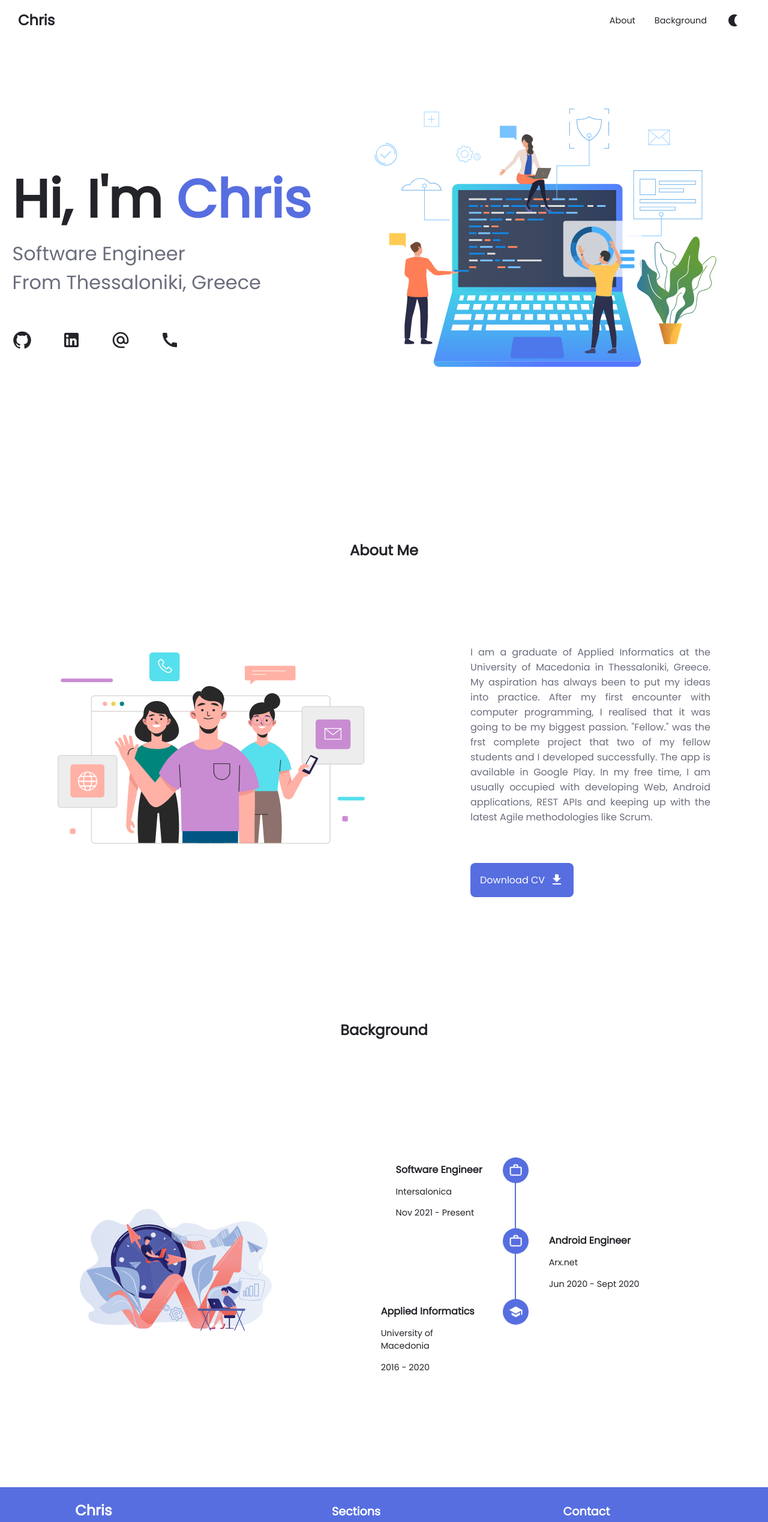
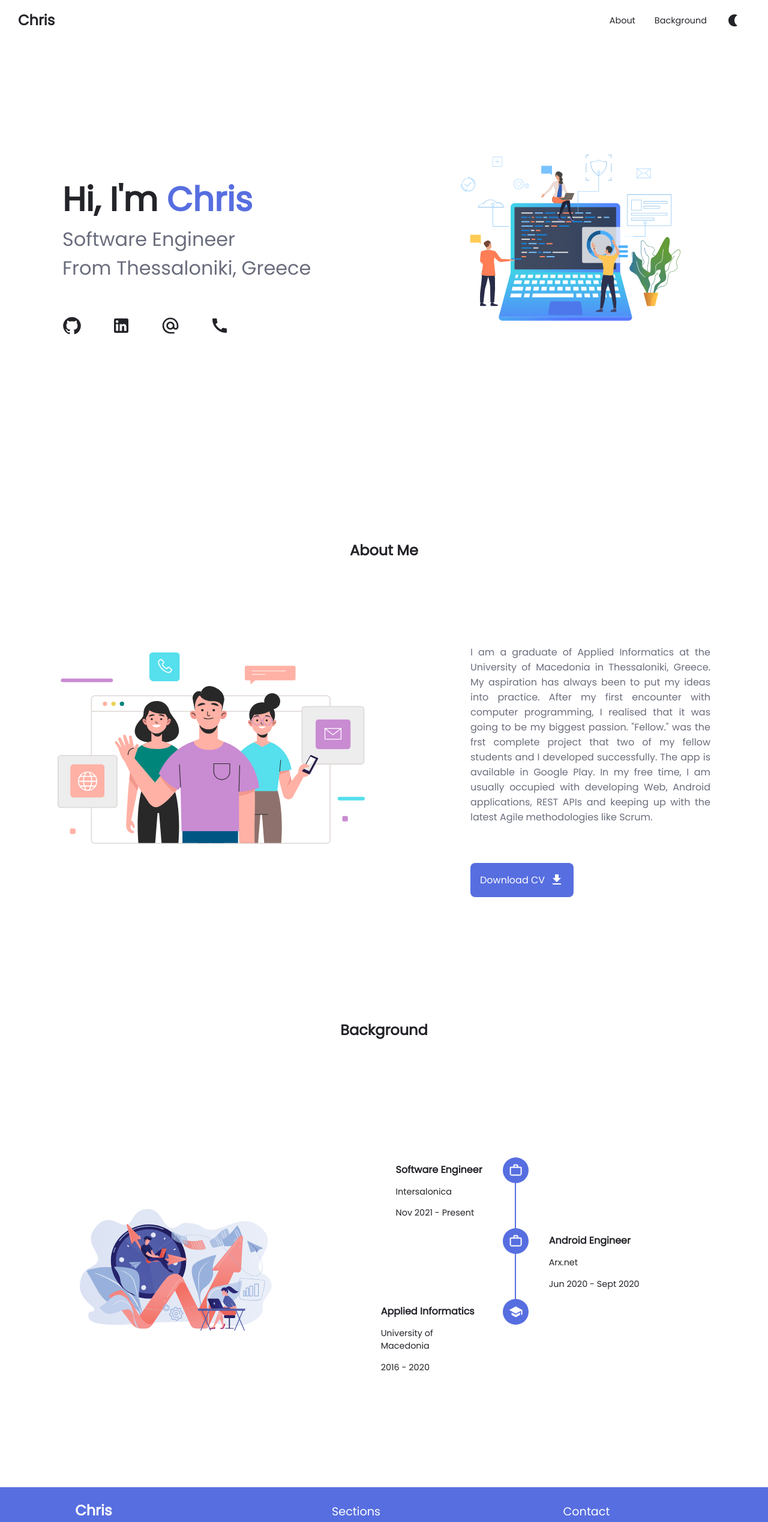
Before and after one commit to ChrissSav/chrisssav.github.io, a React (Create React App) app: page / in a window 1280 px wide. Shown: the top 2538 px of the page at 60% size. Built offline with nearby package versions, Linux system fonts and the light colour scheme.

Commit message:
[General] Remove animation on phones

```diff
--- a/package.json
+++ b/package.json
@@ -1,7 +1,7 @@
 {
   "homepage": "https://chrisssav.github.io/",
   "name": "personal-web-site",
-  "version": "0.1.3",
+  "version": "0.1.4",
   "private": true,
   "dependencies": {
     "@mui/icons-material": "^5.2.0",
--- a/public/index.html
+++ b/public/index.html
@@ -21,7 +21,7 @@
       work correctly both with client-side routing and a non-root public URL.
       Learn how to configure a non-root public URL by running `npm run build`.
     -->
-    <title>Chris Savlidis</title>
+    <title>Christos Savlidis</title>
   </head>
   <body>
     <noscript>You need to enable JavaScript to run this app.</noscript>
--- a/src/components/About/About.module.scss
+++ b/src/components/About/About.module.scss
@@ -37,7 +37,7 @@
     color: var(--text-color);
     font-size: 1rem;
     text-align: justify;
-    max-width: 50rem;
+    max-width: 45rem;
   }
 
   button {
@@ -57,8 +57,10 @@
     }
   }
 
-  button:hover {
-    transform: scale(1.05);
+  @media (hover: hover) {
+    button:hover {
+      transform: scale(1.05);
+    }
   }
 }
 
@@ -95,8 +97,6 @@
 }
 
 @media (min-width: 768px) and (max-width: 1400px) {
-  .About {
-  }
   .AboutContainer {
     img {
       width: 40vw;
--- a/src/components/Footer/Footer.module.scss
+++ b/src/components/Footer/Footer.module.scss
@@ -12,6 +12,10 @@
     display: flex;
     justify-content: space-evenly;
     padding: 10px 0px;
+
+    h2 {
+      font-weight: 500;
+    }
 
     @media (max-width: 768px) {
       flex-direction: column;
@@ -28,10 +32,12 @@
   .CopyContainer {
     margin-top: 20px;
     flex-direction: row;
+
     p {
       text-align: center;
       color: black;
       font-size: 0.9rem;
+
       a {
         font-size: 1rem;
       }
@@ -65,10 +71,6 @@
     .icon {
       margin-right: 10px;
     }
-
-    // a:hover {
-    //   transform: translateX(1em);
-    // }
   }
 
   ul {
@@ -82,7 +84,9 @@
     transition: 0.3s;
   }
 
-  ul li:hover {
-    transform: translateX(1em);
+  @media (hover: hover) {
+    ul li:hover {
+      transform: translateX(1em);
+    }
   }
 }
--- a/src/components/Header/Header.module.scss
+++ b/src/components/Header/Header.module.scss
@@ -8,7 +8,7 @@
 
   @supports ((-webkit-backdrop-filter: none) or (backdrop-filter: none)) {
     background-color: transparent;
-    backdrop-filter: blur(0.5rem);
+    backdrop-filter: blur(0.3rem);
   }
 
   h1 {
@@ -19,8 +19,10 @@
     -ms-user-select: none;
     user-select: none;
 
-    &:hover {
-      color: var(--first-color);
+    @media (hover: hover) {
+      &:hover {
+        color: var(--first-color);
+      }
     }
   }
 
@@ -37,8 +39,10 @@
       display: flex;
     }
 
-    :hover {
-      color: var(--first-color);
+    @media (hover: hover) {
+      :hover {
+        color: var(--first-color);
+      }
     }
   }
 
@@ -72,3 +76,14 @@
     cursor: pointer;
   }
 }
+
+@media (max-width: 600px) {
+  .Header {
+    padding: 0 1rem;
+
+    li {
+      display: inline;
+      margin: 0px 0.7rem;
+    }
+  }
+}
--- a/src/components/Info/Info.module.scss
+++ b/src/components/Info/Info.module.scss
@@ -19,9 +19,11 @@
     transition: 0.3s;
     display: flex;
 
+    @media (hover: hover) {
       span:hover {
         transform: translateY(-0.2em);
         cursor: pointer;
+      }
     }
 
     .textBlue {
@@ -54,9 +56,11 @@
     transition: 0.3s;
   }
 
+  @media (hover: hover) {
     .icon:hover {
       transform: scale(1.2);
       transform: rotate(1turn);
+    }
   }
 }
 
@@ -111,9 +115,6 @@
       font-size: 2rem;
     }
   }
-
-  .icon {
-  }
 }
 
 @media (max-width: 425px) {
@@ -140,3 +141,23 @@
     }
   }
 }
+
+@media (min-width: 1024px) and (max-width: 1400px) {
+  .Info {
+    img {
+      width: 450px;
+    }
+  }
+
+  .textContainerAnim {
+    h1 {
+      font-size: 3.5rem;
+    }
+  }
+
+  .textContainer {
+    p {
+      font-size: 2rem;
+    }
+  }
+}
--- a/src/components/Qualification/Qualification.module.scss
+++ b/src/components/Qualification/Qualification.module.scss
@@ -6,6 +6,7 @@
 .DataContainer {
   margin: 0 3rem;
   padding-top: 0.5rem;
+  transition: 0.3s;
 
   h3 {
     margin: 0;
@@ -15,12 +16,13 @@
     color: var(--title-color);
   }
 
-  transition: 0.3s;
+  @media (hover: hover) {
+    &:hover {
+      transform: scale(1.1);
+      cursor: default;
+    }
+  }
 
-  &:hover {
-    transform: scale(1.1);
-    cursor: default;
-  }
   @media (max-width: 768px) {
     h3 {
       font-size: 0.8rem;
--- a/src/components/Qualifications/Qualifications.module.scss
+++ b/src/components/Qualifications/Qualifications.module.scss
@@ -23,11 +23,6 @@
   flex-wrap: wrap;
   transition: 0.3s;
   width: 35rem;
-
-  // &:hover {
-  //   transform: scale(1.1);
-  //   cursor: default;
-  // }
 }
 
 .Container {
@@ -40,8 +35,11 @@
     width: 35vw;
     transition: 0.3s;
   }
-  img:hover {
-    transform: scale(1.1);
+
+  @media (hover: hover) {
+    img:hover {
+      transform: scale(1.1);
+    }
   }
 }
 
@@ -61,11 +59,13 @@
     margin-top: 4rem;
   }
 }
+
 @media (min-width: 800px) and (max-width: 1000px) {
   .Container {
     margin-bottom: 5rem;
   }
 }
+
 @media screen and (min-width: 1024px) {
   .Qualifications {
     height: 100vh;
```
Lines whose indentation alone changed are shown as unchanged.
